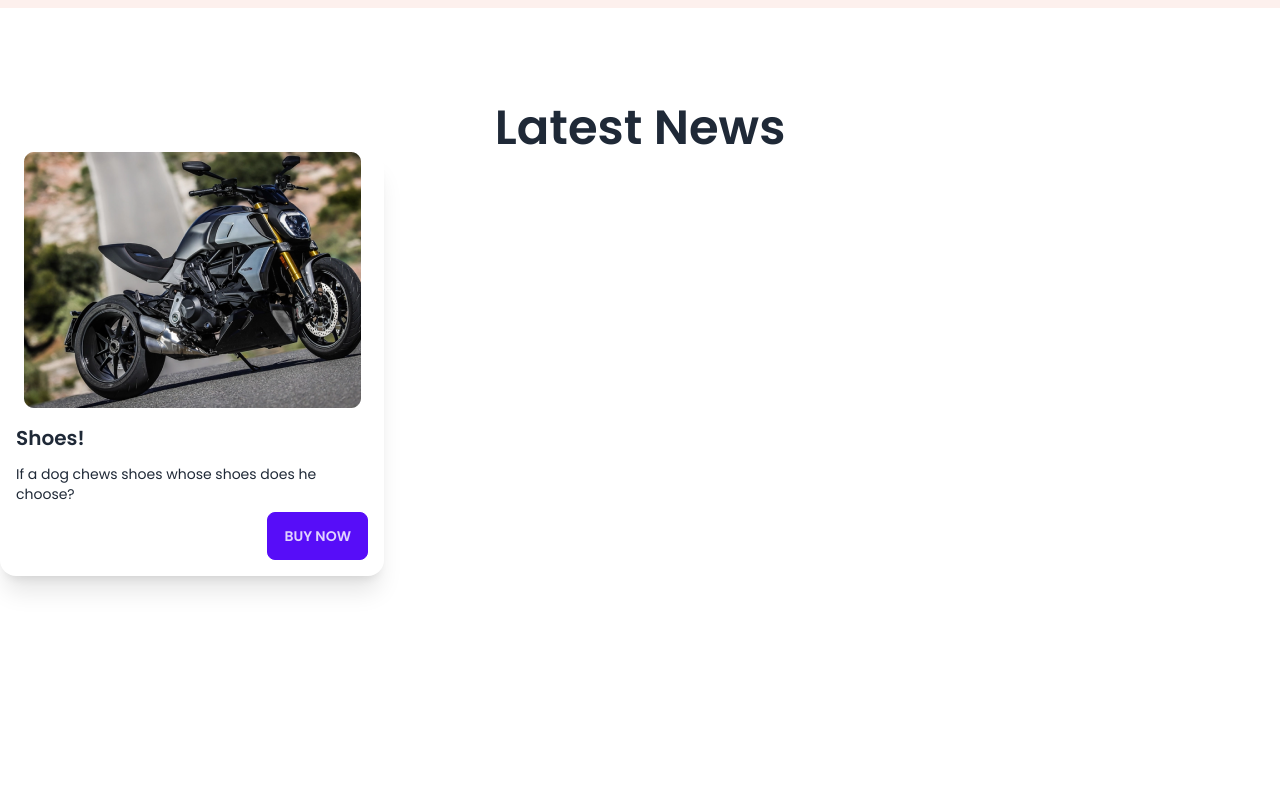
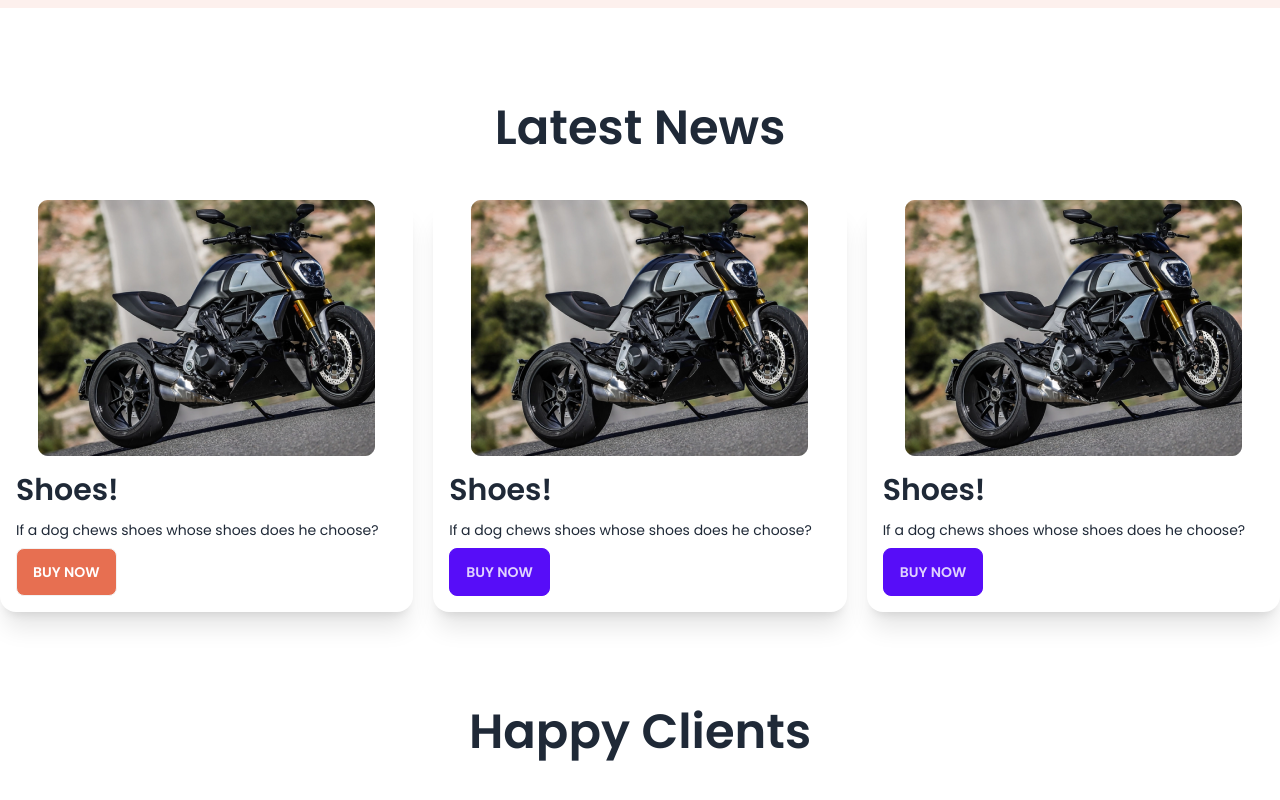
Before and after one commit to nisma687/biker-zone-website-suing-daisy-ui-tailwind, a plain HTML site: page index.html in a window 1280 px wide. Shown: the part 614-1414 px from the top of the page. Before the commit the page ends 1286 px from the top, so only its background shows below. Drawn offline with nearby package versions, Linux system fonts and the light colour scheme.

Commit message:
not completed

```diff
--- a/index.html
+++ b/index.html
@@ -170,20 +170,45 @@
         <!-- latest bikes -->
 
         <section class="my-24">
-            <h3 class="text-5xl font-semibold text-center">Latest News</h3>
-            <div>
-                <div class="card card-compact w-96 bg-base-100 shadow-xl">
+            <h3 class="text-5xl mb-12 font-semibold text-center">Latest News</h3>
+            <div class="grid grid-cols-1 gap-5 md:grid-cols-2 lg:grid-cols-3">
+                <div class="card card-compact bg-base-100 shadow-xl">
                     <figure><img src="images/others/latest1.png" alt="Shoes" /></figure>
                     <div class="card-body">
-                      <h2 class="card-title">Shoes!</h2>
+                      <h2 class="card-title text-3xl">Shoes!</h2>
                       <p>If a dog chews shoes whose shoes does he choose?</p>
-                      <div class="card-actions justify-end">
+                      <div class="card-actions">
+                        <button class="btn text-white bg-bike-primary uppercase">Buy Now</button>
+                      </div>
+                    </div>
+                  </div>
+                  <div class="card card-compact  bg-base-100 shadow-xl">
+                    <figure><img src="images/others/latest1.png" alt="Shoes" /></figure>
+                    <div class="card-body">
+                      <h2 class="card-title text-3xl">Shoes!</h2>
+                      <p>If a dog chews shoes whose shoes does he choose?</p>
+                      <div class="card-actions">
+                        <button class="btn btn-primary">Buy Now</button>
+                      </div>
+                    </div>
+                  </div>
+                  <div class="card card-compact  bg-base-100 shadow-xl">
+                    <figure><img src="images/others/latest1.png" alt="Shoes" /></figure>
+                    <div class="card-body">
+                      <h2 class="card-title text-3xl">Shoes!</h2>
+                      <p>If a dog chews shoes whose shoes does he choose?</p>
+                      <div class="card-actions">
                         <button class="btn btn-primary">Buy Now</button>
                       </div>
                     </div>
                   </div>
             </div>
         </section>
+
+        <!-- happy clients my mane margin y borabor 24 -->
+        <section class="my-24">
+          <h4 class="text-5xl mb-12 font-semibold text-center">Happy <span class="text-primary-bike">Clients</span></h4>
+        </section>
     </main>
     <footer>
     </footer>
```
